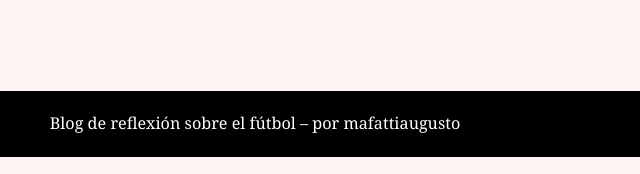
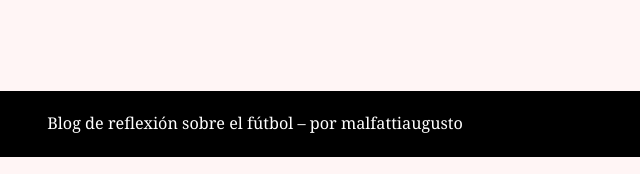
Before and after one commit to malfattiaugusto-blip/malfattiaugustoblogscss.github.io, a plain HTML site: page blog/post1CSS.html in a window 1280 px wide. Shown: the part 1311-1485 px from the top of the page, 385-1025 px from the left. Drawn offline with Linux system fonts and the light colour scheme.

Commit message:
Fix typo in footer author's name

```diff
--- a/blog/post1CSS.html
+++ b/blog/post1CSS.html
@@ -110,7 +110,7 @@
     <a href="../" class="btn">← Volver al inicio</a>
 
     <footer>
-        Blog de reflexión sobre el fútbol – por mafattiaugusto
+        Blog de reflexión sobre el fútbol – por malfattiaugusto
     </footer>
 </body>
 </html>
```
